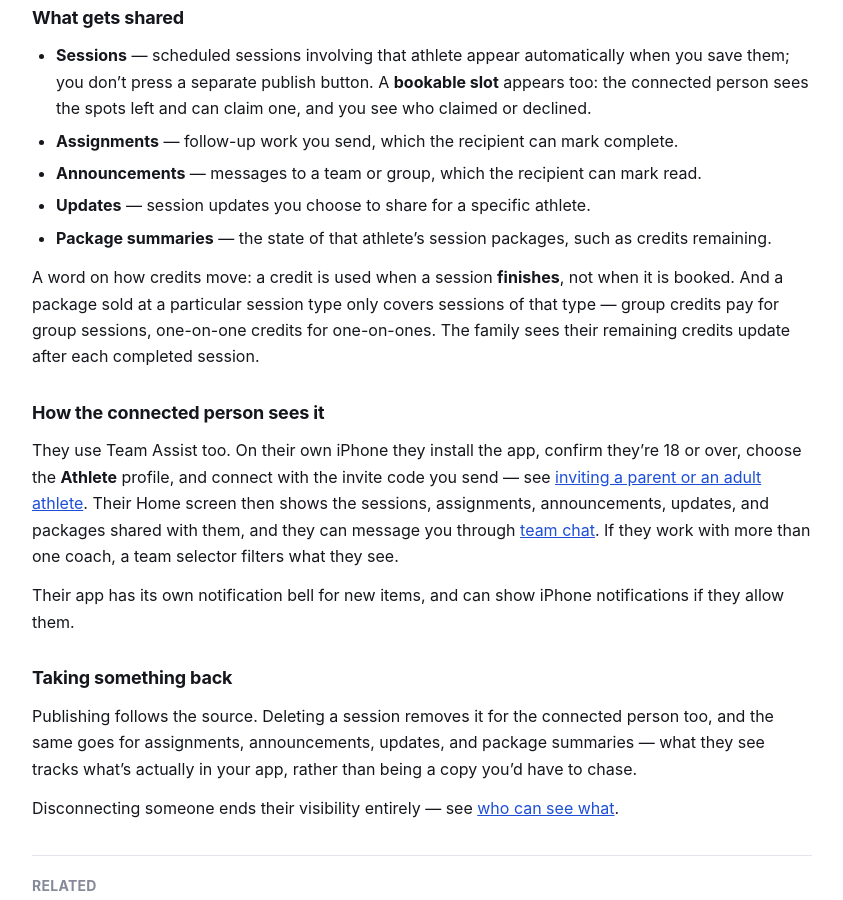
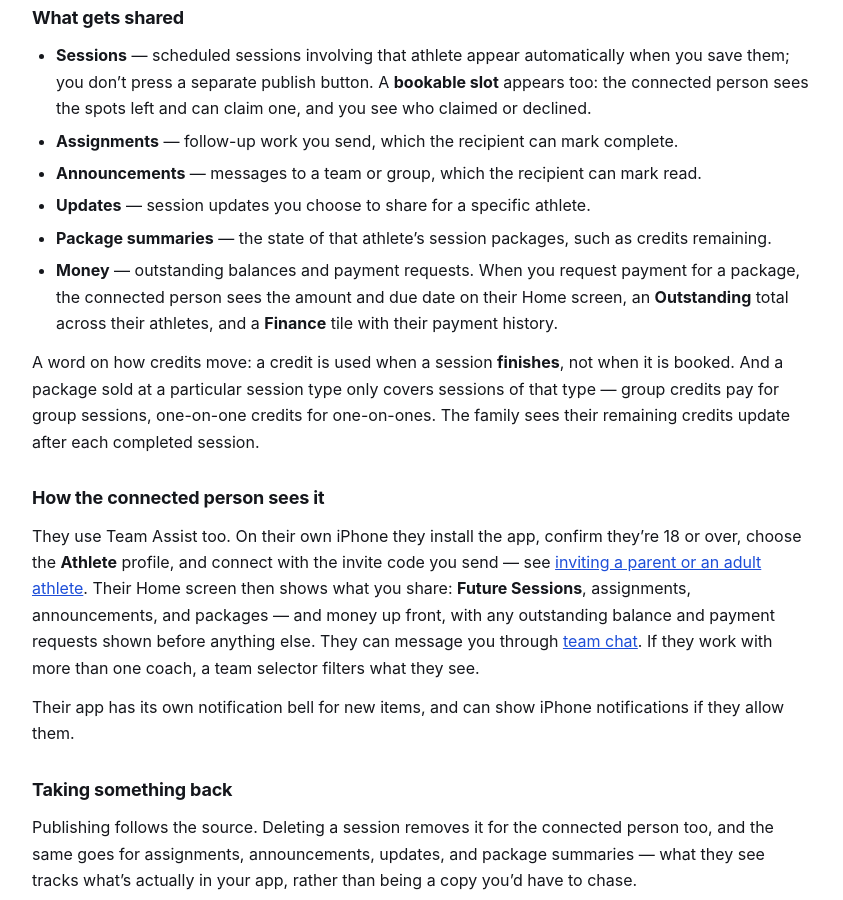
Before and after one commit to mytombrown/team-assist-help, a Jekyll site: the page built from _articles/athlete-portal.md, in a window 1280 px wide and 900 px high, scrolled down 467 px. Shown: the whole window, without its empty margins (218-1061 px from the left). Built offline with Jekyll 4.4.1, drawn with Linux system fonts in a browser that asks for light colours.

Commit message:
TA-145: the athlete help tells the truth about money, tiles, and adding a coach later
- athlete-portal: What gets shared now includes money (outstanding balances,
  payment requests, the Finance tile) — the screen leads with it and the
  article never said so. Home-screen sentence names Future Sessions and drops
  the updates tile that does not exist.
- invitations: a connected adult can add another coach or trainer afterwards
  (Add a Coach or Trainer + Manage) — the article only covered signup.
All four device-proven on bench B family 2026-08-26 (receipt in appops:
ta145-readthrough-20260826T050500Z.log).

Co-Authored-By: Claude Fable 5 <noreply@anthropic.com>

```diff
--- a/_articles/athlete-portal.md
+++ b/_articles/athlete-portal.md
@@ -31,6 +31,10 @@ state, not an error.
 - **Updates** — session updates you choose to share for a specific athlete.
 - **Package summaries** — the state of that athlete's session packages, such as credits
   remaining.
+- **Money** — outstanding balances and payment requests. When you request payment for a
+  package, the connected person sees the amount and due date on their Home screen, an
+  **Outstanding** total across their athletes, and a **Finance** tile with their payment
+  history.
 
 A word on how credits move: a credit is used when a session **finishes**, not when it
 is booked. And a package sold at a particular session type only covers sessions of
@@ -42,8 +46,9 @@ The family sees their remaining credits update after each completed session.
 They use Team Assist too. On their own iPhone they install the app, confirm they're 18
 or over, choose the **Athlete** profile, and connect with the invite code you send —
 see [inviting a parent or an adult athlete]({{ '/invitations/' | relative_url }}).
-Their Home screen then shows the sessions, assignments, announcements, updates, and
-packages shared with them, and they can message you through
+Their Home screen then shows what you share: **Future Sessions**, assignments,
+announcements, and packages — and money up front, with any outstanding balance and
+payment requests shown before anything else. They can message you through
 [team chat]({{ '/chat-basics/' | relative_url }}). If they work with more than one
 coach, a team selector filters what they see.
 
```
Also changed, not shown: _articles/invitations.md (+4 -0 lines).
